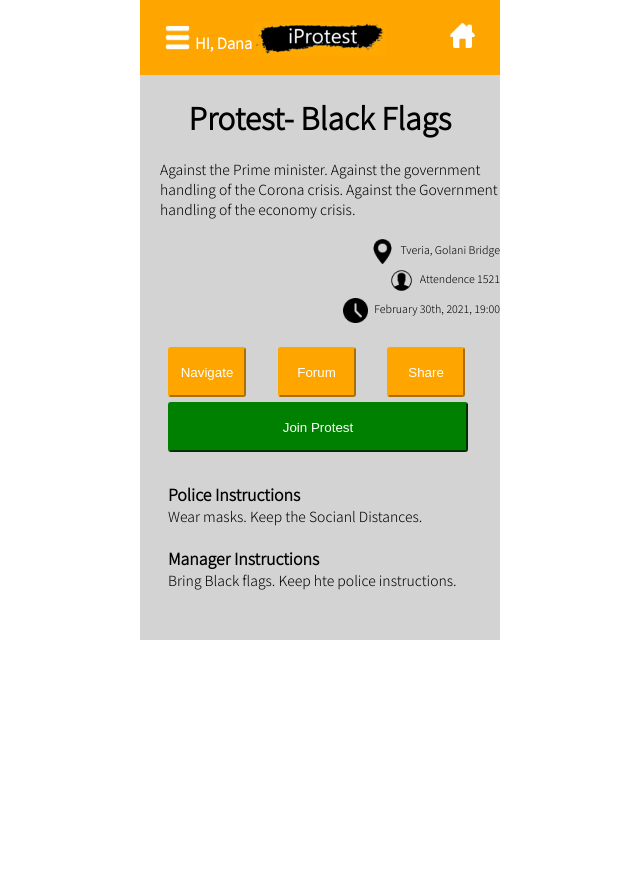
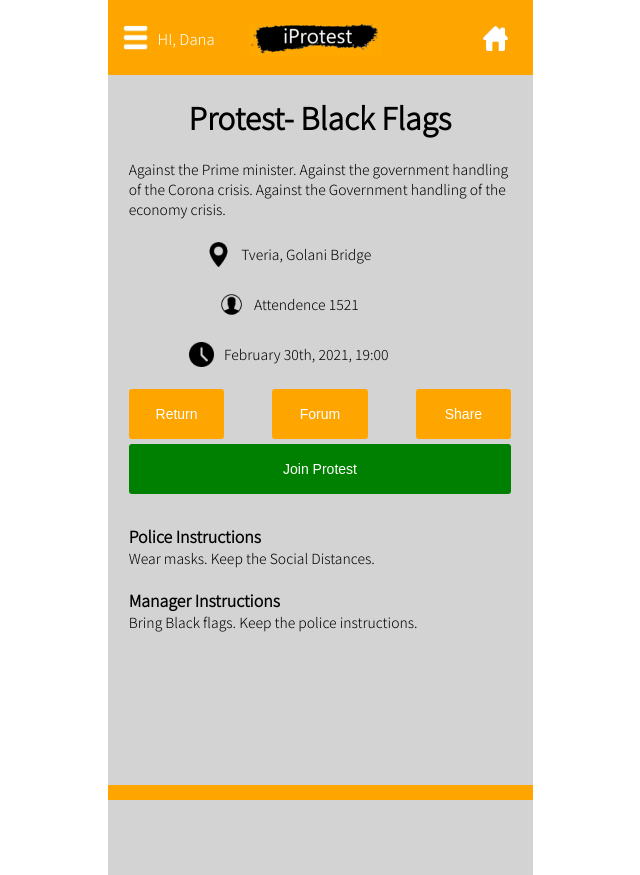
Before and after one commit to noamroy/Shir_Noam_project, a PHP site: page /protest_page.html in a window 1280 px wide. Shown: the whole page, without its empty margins (320-960 px from the left). Before the commit the page ends 640 px from the top, so only its background shows below. Run offline with PHP 8.4, Linux system fonts and the light colour scheme.

Commit message:
1.5.21 Noam

```diff
--- a/css/style.css
+++ b/css/style.css
@@ -8,15 +8,14 @@ header, main, aside, footer, nav{
     margin: 0px auto;
     font-family: 'Noto Sans KR', sans-serif;
 }
-
-.warpper{
+.wrapper{
     margin: 0 auto;
-    width: 1000%;
 }
-
-
 .debugger{
     background-color: purple;
+}
+.redText{
+    color: red;
 }
 .flexContainer{
     display: flex;
@@ -25,35 +24,36 @@ header, main, aside, footer, nav{
 }
 a{
     text-decoration: none;
+    color: white;
 }
 .smallPic{
     height: 25px;
     left: 25px;
     background-color: lightgrey;
 }
-
 footer{
-    width: 360px;
-    height: 29px;
-    color: white;
+    width: 100%;
+    height: 15px;
+    background-color: orange;
 }
 /*~~~~~~~~~~~ GENERAL HEADER ~~~~~~~~~~~~*/
 header {
     background-color:orange;
     height: 75px;
-    width: 360px;
 }
 #hum{
     width: 25px;
     height: 25px;
-    margin-left: 25px;
+    margin-left: 15px;
 }
 header>h4 {
     position: absolute;
-    margin-left: 55px;
+    margin-left: 50px;
     color: white;
     padding-top: 10px;
     font-size: 15px;
+    font-weight: normal;
+    margin-bottom: 8px;
 }
 #logo{
     background-image: url("../images/logo.png");
@@ -72,46 +70,35 @@ header>h4 {
 /*~~~~~~~~~~~ General Main ~~~~~~~~~~~~*/
 main{
     background-color: lightgrey;
-    width: 360px;
-    height: 565px;
+    width: 100%;
+    /*height: 565px;*/
 }
 main>h1{
     padding-top: 20px;
     text-align: center;
-    width: 360px;
+    width: 100%;
     font-size: 30px;
     padding-bottom: 20px;
-
+    font-weight: bold;
 }
 /*~~~~~~~~~~~ Home Page ~~~~~~~~~~~~*/
-#page2 h1{
-    padding-top: 20px;
-    text-align: center;
-    font-size: 30px;
-    padding-bottom: 20px;
-    font-weight: normal;
-}
-
-
 .container{
-    width: 300px;
+    width: 83.33%;
     height: 305px;
     display: flex;
     flex-wrap: wrap;
     justify-content: space-between;
-    margin-left: 29px;
-
+    margin-left: 8.33%;
 }
-
 .container>section{
+    display: flex;
+    align-items: center;
     width: 130px;
     height: 130px;
     background-color: orange;
     border-radius: 3px;
 }
-
-#page2 h2{
-    color: white;
+#homePage h2{
     font-size: 20px;
     text-align: center;
     font-weight: bold;
@@ -130,70 +117,68 @@ main>h1{
 }
 
 /*~~~~~~~~~~~ Protest Page ~~~~~~~~~*/
-.btn-info {
+#protestPage header>a{
+    margin-top:7px;
+}/*Noam*/
+#protestPage p{
+    font-size: 14px;
+    padding-bottom: 20px;
+}
+button:hover{
+    background-color: gray;
+}
+#protestPage main>section{
+    width: 90%;
+    margin-left: 5%;
+}
+section.details>section{
+    height: 25px;
+    /*width: 320px;*/
+    display: flex;
+    justify-content: center;
+    align-items: center;
+}
+section.details>section{
+    height: 30px;
+    width: 320px;
+    margin-bottom: 20px;
+    font-size: 14px;
+}
+section.details>section>img{
+    margin-right:10px;
+}
+#protestPage main>section.flexContainer>a{
+    width: 25%;
+}
+#protestPage main>section.flexContainer>a>button{
     color: #fff;
     background-color:orange;
-    border-color: orange;
+    border: 0;
     border-radius: 3px;
+    width: 100%;
+    height: 50px;
+    font-size: 14px;
 }
-
-button{
-    width: 78px;
-    height: 50px;
-    margin-left: 28px;
+#protestPage main>section.flexContainer>a>button:hover{
+    background-color: gray;
 }
-
-.details{
-    align-items: center;
-    justify-items: right;
-    margin-bottom: 20px;
-}
-
-.btn-join{
+#joinbtn{
     background-color:green;
-    border-color: green;
     color: white;
+    border: 0;
     border-radius: 3px;
     margin-top: 5px;
-}
-
-#joinbtn{
-    width: 300px;
+    width: 100%;
     height: 50px;
     margin-bottom: 30px;
+    font-size: 14px;
 }
-
-p{
-    width: 360px;
-    font-size: 14px;
-    margin-bottom: 20px;
-    margin-left: 20px;
+#joinbtn:hover{
+    background-color: gray;
 }
-
-#page3 h2{
+#protestPage h2{
     font-size: 16px;
-    margin-left: 28px;
 }
-
-.Instructions>section>p{
-    margin-left: 28px;
-}
-
-h6{
-    margin-top: 0;
-    margin-bottom: .5rem;
-    font-weight: 500;
-    line-height: 2.0;
-    margin-left: 6px;
-}
-
-.details>section{
-    display: flex;
-    margin-left: 80px;
-
-}
-
-
 /*~~~~~~~~~~~ Create protest ~~~~~~~~~*/
 label{
     margin-left: 15px;
@@ -258,7 +251,7 @@ table{
   .dropdown {
     position: absolute;
     display: inline-block;
-    margin-left: 25px;
+    margin-left: 0px;
 
   }
 
@@ -280,6 +273,48 @@ table{
     display: block;
   }
 
-  .dropdown a:hover {background-color: #ddd;}
+  .dropdown a:hover {background-color: gray;}
 
   .show {display: block;}
+/* ~~~~~~responsive~~~~~~~~~~~~*/
+@media only screen and (max-width:360px){
+    .wrapper{
+        width: 360px;
+    }
+}
+@media only screen and (min-width: 361px) and (max-width:425px) {
+    .wrapper{
+        width: 100%;
+    }
+}
+@media only screen and (min-width: 426px) {
+    .wrapper{
+        width: 425px;
+    }
+    footer{
+        width: 425px;
+    }
+}
+@media only screen and (max-height:640px) {
+    main{
+        height: 550px;
+    }
+}
+@media only screen and (min-height:641px) and (max-height:823px){
+    main {
+        height: 100vh;
+        /*height: 733px;*/
+    }
+    footer {
+        position: fixed;
+        bottom: 0;
+        left: 50%;
+        margin-left: -212.5px;
+    }
+}
+@media only screen and (min-height:824px){
+    main {
+        max-height: 733px;
+        height: 100vh;
+    }
+}
--- a/protest_page.html
+++ b/protest_page.html
@@ -4,13 +4,13 @@
         <meta charset="UTF-8"> <!--Hebrew-->
         <!--<link href="https://cdn.jsdelivr.net/npm/bootstrap@5.0.0-beta3/dist/css/bootstrap.min.css" rel="stylesheet" integrity="sha384-eOJMYsd53ii+scO/bJGFsiCZc+5NDVN2yr8+0RDqr0Ql0h+rP48ckxlpbzKgwra6" crossorigin="anonymous">-->
         <script src="https://cdn.jsdelivr.net/npm/bootstrap@5.0.0-beta3/dist/js/bootstrap.bundle.min.js" integrity="sha384-JEW9xMcG8R+pH31jmWH6WWP0WintQrMb4s7ZOdauHnUtxwoG2vI5DkLtS3qm9Ekf" crossorigin="anonymous"></script>
-        <script src="js/scripts.js"></script>
         <script src="https://ajax.googleapis.com/ajax/libs/jquery/3.6.0/jquery.min.js"></script>
         <link href="https://fonts.googleapis.com/css2?family=Noto+Sans+KR:wght@300&display=swap" rel="stylesheet">
         <link rel="stylesheet" href="css/style.css"/>
+        <script src="js/scripts.js"></script>
         <title>protestPage</title>
     </head>
-<body id="page3">
+    <body id="protestPage">
         <div class="wrapper">
             <header class="flexContainer">
                 <img src="images/hum.png" class="dropbtn" id="hum" alt="hum" title="menu" herf=#>
@@ -32,51 +32,57 @@
             </header>
             <main>
                 <h1>Protest- Black Flags</h1>
+                <section>
                     <p>
                         Against the Prime minister.
                         Against the government handling of the Corona crisis.
                         Against the Government handling of the economy crisis.
                     </p>
-
+                </section>
                 <section class="details">
                     <section>
                         <img src="images/locaionicon.png" class="smallPic" id="" alt="location" title="location">
-                        <h6> Tveria, Golani Bridge</h6>
+                        Tveria, Golani Bridge
                     </section>
                     <section>
                         <img src="images/attendence icon.png" class="smallPic" id="" alt="location" title="location">
-                        <h6> Attendence 1521</h6>
+                        Attendence 1521
                     </section>
                     <section>
                         <img src="images/clockicon.png" class="smallPic" id="" alt="location" title="location">
-                        <h6> February 30th, 2021, 19:00</h6>
+                        February 30th, 2021, 19:00
                     </section>
                 </section>
-                        <button type="button" class="btn btn-info">Navigate</button>
-                        <button type="button" class="btn btn-info"> Forum </button>
-                        <button type="button" class="btn btn-info"> Share </button>
-
+                <section class='flexContainer'>
+                    <a href='searchProtest.html'><button type="button" class="btn btn-info"> Return </button></a>
+                    <a href='#'><button type="button" class="btn btn-info"> Forum </button></a>
+                    <a href='#'><button type="button" class="btn btn-info"> Share </button></a>
+                </section>
+                <section>
                     <button type="button" class="btn btn-join" id="joinbtn">Join Protest</button>
+                    <!-- JAVA SCRIPT-->
+                </section>
                 <section class="Instructions">
                     <section>
                         <h2>Police Instructions</h2>
-                    <p> Wear masks.
-                        Keep the Socianl Distances.</p>
+                        <p>
+                            Wear masks.
+                            Keep the Social Distances.
+                        </p>
                     </section>
                     <section>
                         <h2>Manager Instructions</h2>
                         <p>
                             Bring Black flags.
-                    Keep hte police instructions.
+                            Keep the police instructions.
                         </p>
                     </section>
                 </section>
-
             </main>
+            <footer></footer>
         </div>
         <script>
             menu();
         </script>
     </body>
-<footer></footer>
 </html>
```
Also changed, not shown: other parts of css/style.css (+40 -34 lines), create_protest.html (+10 -9 lines), index.html (+8 -9 lines), js/scripts.js (+43 -21 lines), manageProtests.html (+8 -12 lines), searchProtest.html (+5 -11 lines). Lines whose indentation alone changed are shown as unchanged.
